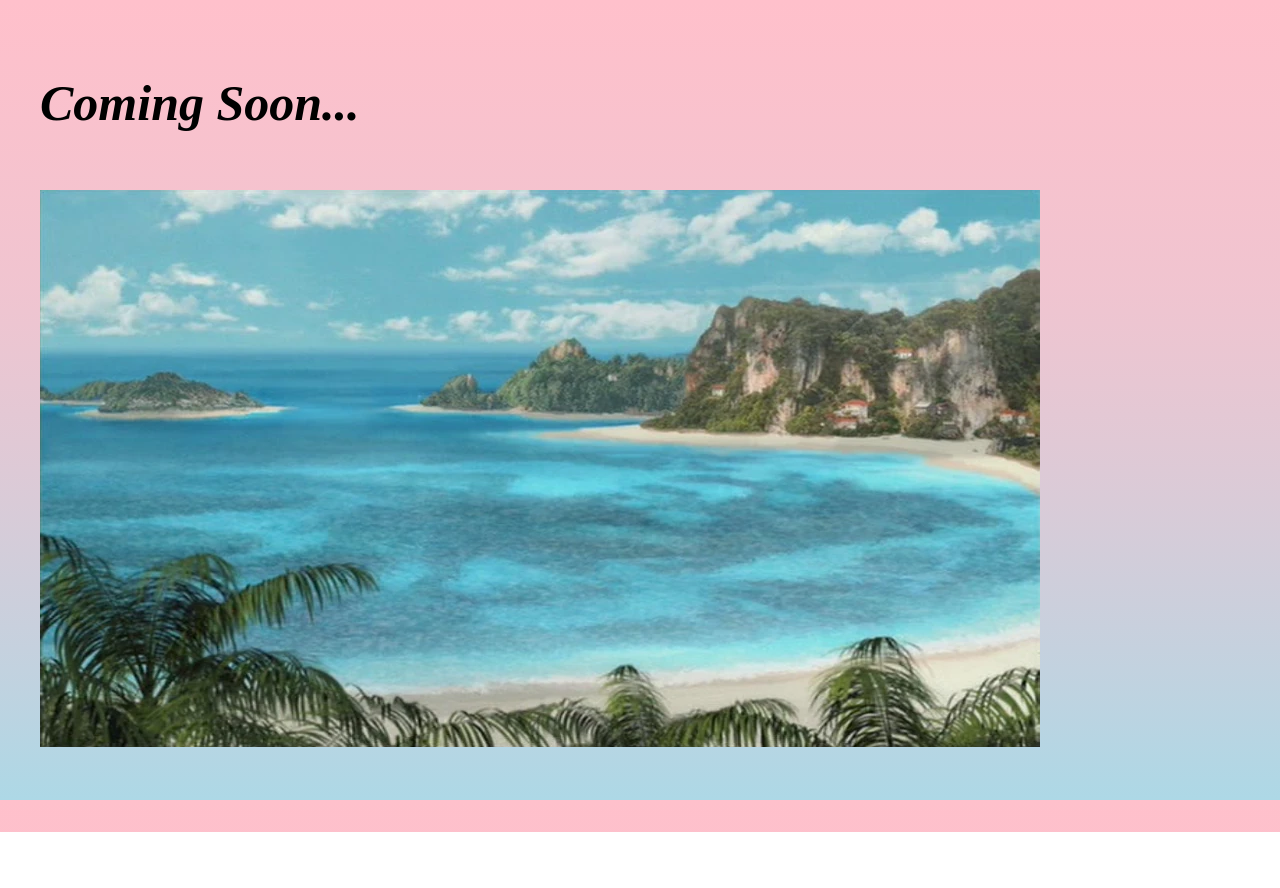
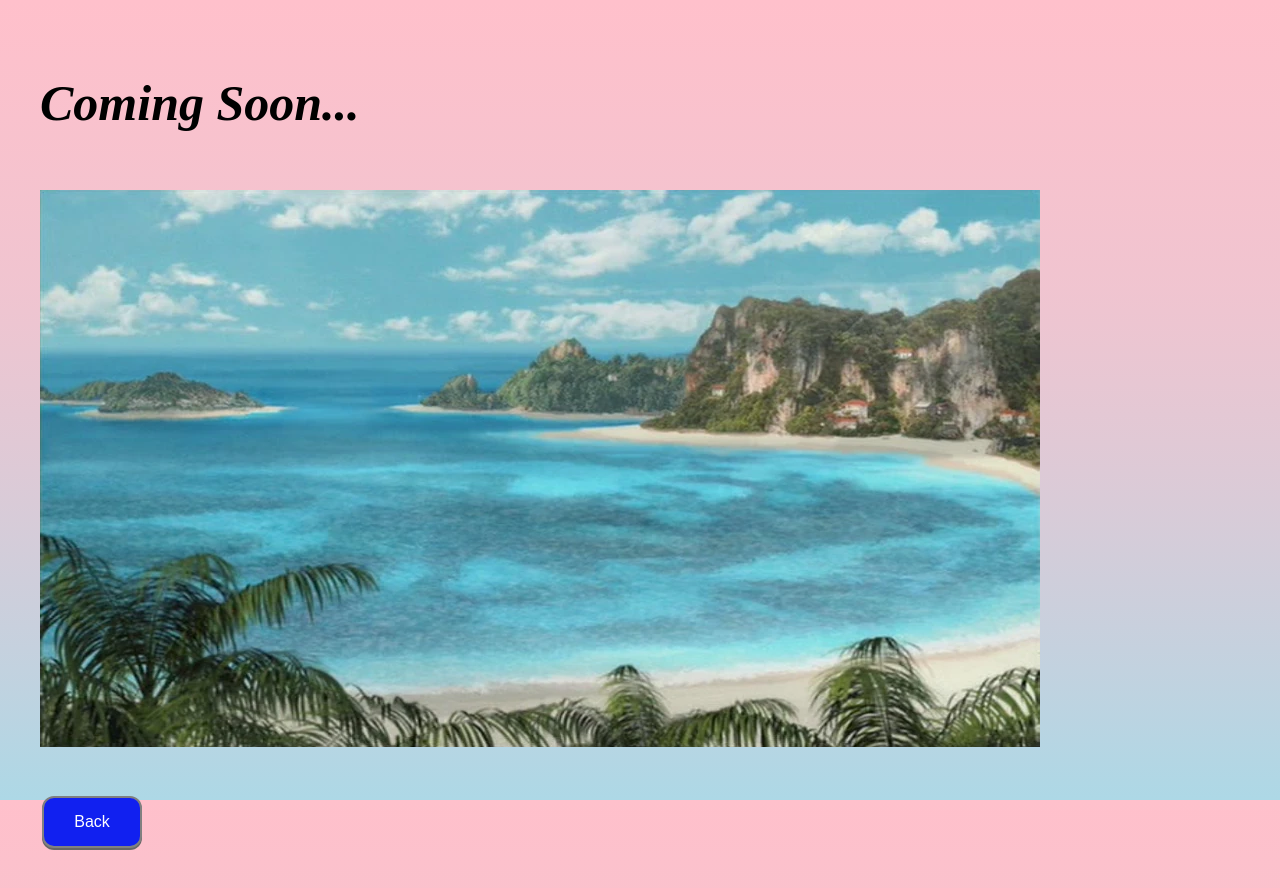
Before and after one commit to Shashibo/shashibo.github.io, a plain HTML site: page risa.html in a window 1280 px wide. Before the commit the page ends 832 px from the top, so only its background shows below. Drawn offline with Linux system fonts and the light colour scheme.

Commit message:
Update risa.html

```diff
--- a/risa.html
+++ b/risa.html
@@ -49,6 +49,7 @@ Coming Soon...
 
 <img class="image" src="images/risa.jpg">
 </h1>
+<p><a href="/index.html"><button class="backbutton" id="backbutton">Back</button></a></p>
 
 <script>
 var backbeep = new Audio("/audio/Back beep.mp4");
```
